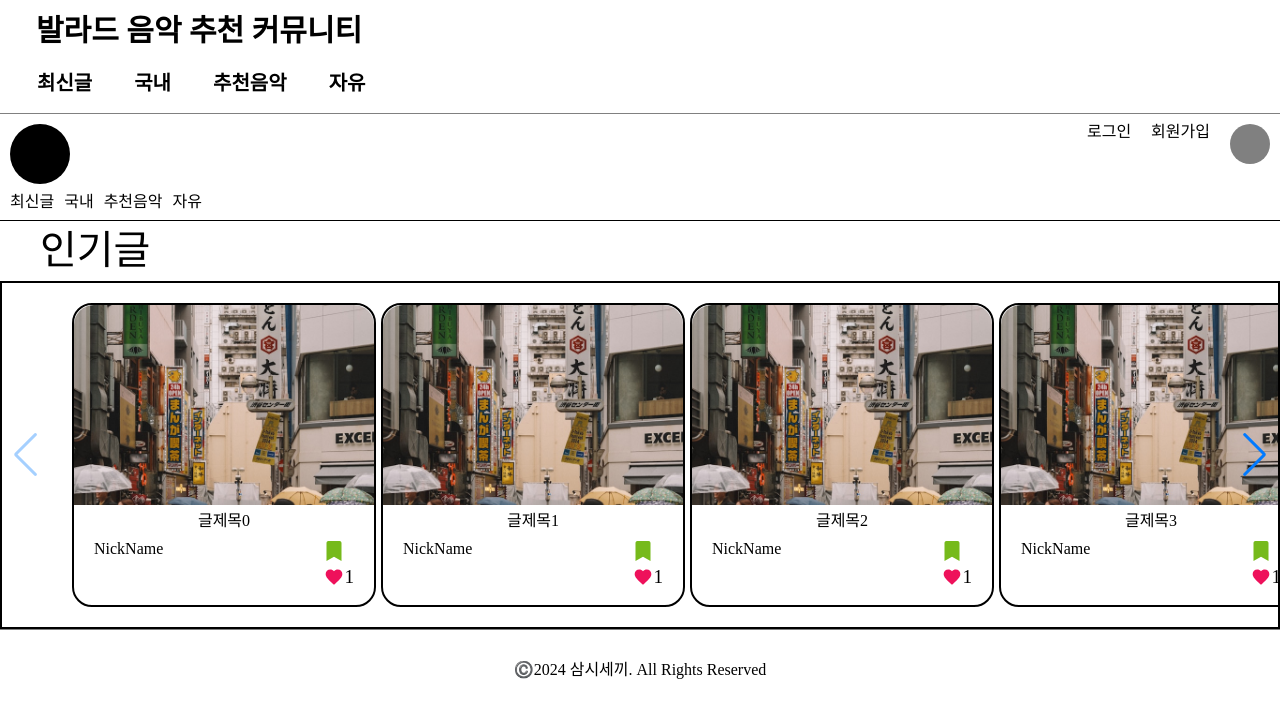
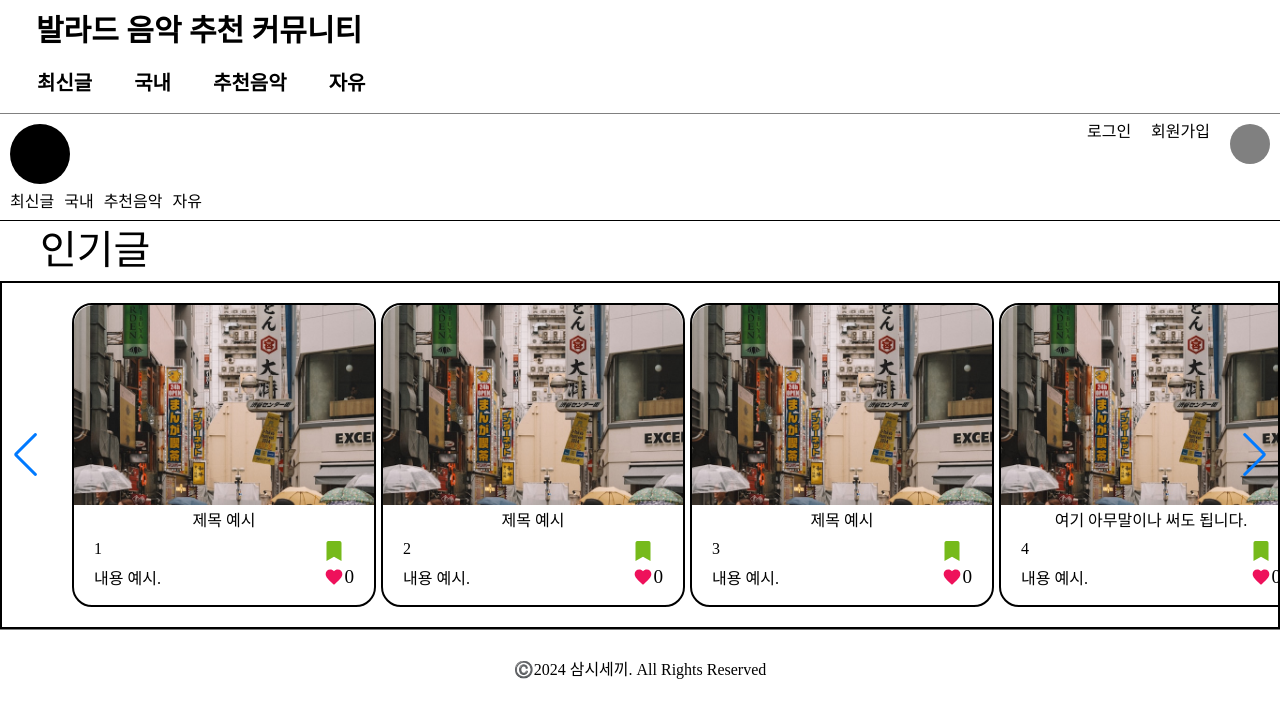
Before and after one commit to B03-group/Ballad-Community, a React (Vite) app: page / in a window 1280 px wide. Shown: the top 718 px of the page. Built offline with nearby package versions, Linux system fonts and the light colour scheme.

Commit message:
refactor: dummyData를 Carousel에 props로 전달

```diff
--- a/src/components/Home/Carousel.jsx
+++ b/src/components/Home/Carousel.jsx
@@ -3,7 +3,7 @@ import styled from 'styled-components';
 // Import Swiper React components
 import { Swiper, SwiperSlide } from 'swiper/react';
 import { FaBookmark, FaRegBookmark } from 'react-icons/fa';
-import { MdFavorite, MdFavoriteBorder } from 'react-icons/md';
+import { MdFavorite } from 'react-icons/md';
 
 // Import Swiper styles
 import 'swiper/css';
@@ -14,9 +14,8 @@ import 'swiper/css/navigation';
 import { Pagination, Navigation } from 'swiper/modules';
 import sample1 from '../../assets/sample1.jpg';
 
-export const Carousel = () => {
+export const Carousel = ({ data }) => {
   const [swiperRef, setSwiperRef] = useState(null);
-  const arr = [0, 0, 0, 0, 0, 0, 0, 0, 0, 0];
 
   return (
     <>
@@ -31,7 +30,7 @@ export const Carousel = () => {
         slidesOffsetAfter={50}
         navigation={true}
         modules={[Pagination, Navigation]}
-        className="mySwiper"
+        rewind={true}
         style={{ border: '2px solid black', padding: '20px' }}
         breakpoints={{
           0: {
@@ -48,25 +47,24 @@ export const Carousel = () => {
           }
         }}
       >
-        {arr.map((e, i) => {
+        {data.map((item, i) => {
           return (
-            <SwiperSlide key={e + i} className={i === 0 ? 'swiper-slide-active' : ''}>
+            <SwiperSlide key={item.id} className={i === 0 ? 'swiper-slide-active' : ''}>
               <StCardDiv>
                 <StImgDiv>
                   <StImg src={sample1} alt="" />
                 </StImgDiv>
-                <StH2>글제목{+i}</StH2>
+                <StH2>{item.title}</StH2>
                 <StNickNameDiv>
-                  <p>NickName</p>
+                  <p>{item.writer}</p>
                   <StFillBookMark />
                   {/* <StBookMark /> */}
                 </StNickNameDiv>
                 <StTextDiv>
+                  <StTextP>{item.description}</StTextP>
                   <StFavorDiv>
-                    {' '}
                     <StFillFavor />
-                    {/* <StFavor /> */}
-                    <span style={{ verticalAlign: 'top' }}>{'1'}</span>
+                    <span style={{ verticalAlign: 'top' }}>{item.like}</span>
                   </StFavorDiv>
                 </StTextDiv>
               </StCardDiv>
@@ -91,7 +89,6 @@ const StH2 = styled.div`
 const StBookMark = styled(FaRegBookmark)`
   width: 20px;
   height: 20px;
-
   fill: #76ba1b;
 `;
 const StFillBookMark = styled(FaBookmark)`
@@ -100,11 +97,7 @@ const StFillBookMark = styled(FaBookmark)`
 
   fill: #76ba1b;
 `;
-const StFavor = styled(MdFavoriteBorder)`
-  width: 20px;
-  height: 20px;
-  fill: #ee115b;
-`;
+
 const StFillFavor = styled(MdFavorite)`
   width: 20px;
   height: 20px;
@@ -120,10 +113,19 @@ const StTextDiv = styled.div`
   display: flex;
   align-items: center;
   justify-content: space-between;
+  margin: 0 20px;
+`;
+
+const StTextP = styled.p`
+  font-size: 1rem;
+  width: 220px;
+  height: 1rem;
+  overflow: hidden;
+  text-overflow: ellipsis;
+  white-space: nowrap;
 `;
 const StFavorDiv = styled.div`
   margin-left: auto;
-  margin-right: 20px;
 `;
 
 const StImgDiv = styled.div`
--- a/src/pages/Home.jsx
+++ b/src/pages/Home.jsx
@@ -1,12 +1,12 @@
 import React from 'react';
 import { Navbar } from '../components/Home/Navbar';
 import { Carousel } from '../components/Home/Carousel';
-
+import dummyData from '../assets/dummyData';
 const Home = () => {
   return (
     <>
       <Navbar />
-      <Carousel></Carousel>
+      <Carousel data={dummyData}></Carousel>
     </>
   );
 };
```
